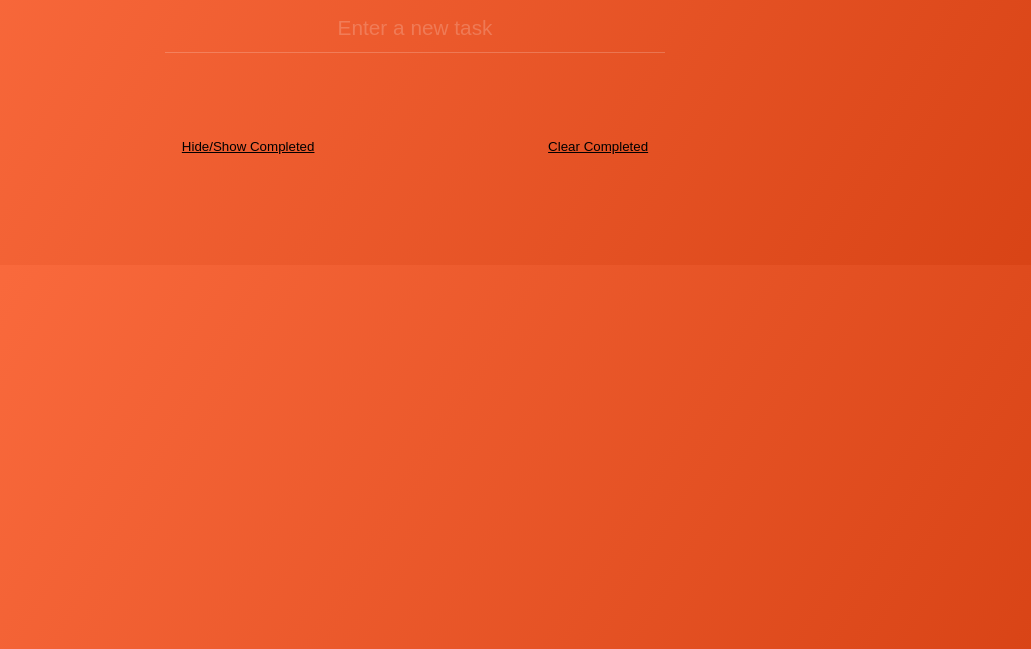
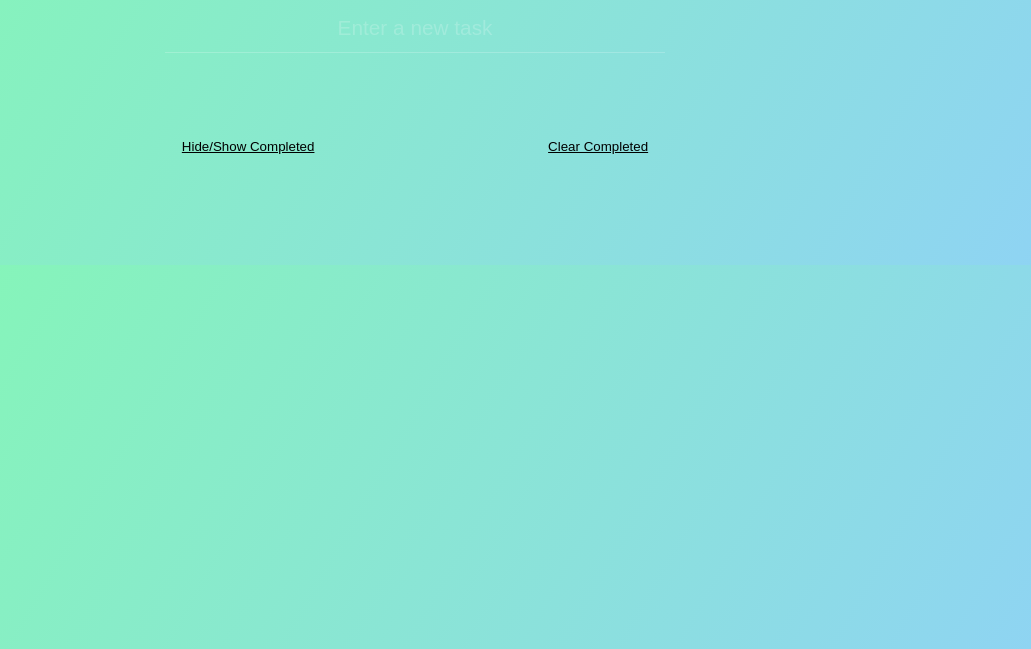
Before and after one commit to thaitwo/todos, a website built with webpack: page index.html in a window 1280 px wide. Shown: the part 151-800 px from the top of the page, without its empty margins (225-1256 px from the left). Built offline with Linux system fonts and the light colour scheme.

Commit message:
Fix some npm packages vulnerabiities

```diff
--- a/package.json
+++ b/package.json
@@ -5,19 +5,19 @@
   "main": "index.js",
   "dependencies": {
     "@shopify/draggable": "^1.0.0-beta.8",
-    "jquery": "^3.3.1",
+    "jquery": "^3.4.1",
     "store2": "^2.7.1",
     "uuid": "^3.3.2"
   },
   "devDependencies": {
     "css-loader": "^2.1.0",
     "extract-text-webpack-plugin": "^4.0.0-beta.0",
-    "node-sass": "^4.11.0",
+    "node-sass": "^4.12.0",
     "sass-loader": "^7.1.0",
     "style-loader": "^0.23.1",
     "webpack": "^4.28.3",
     "webpack-cli": "^3.2.0",
-    "webpack-dev-server": "^3.1.14"
+    "webpack-dev-server": "^3.3.1"
   },
   "scripts": {
     "test": "echo \"Error: no test specified\" && exit 1",
--- a/src/js/index.js
+++ b/src/js/index.js
@@ -437,7 +437,6 @@ var uuidv4 = require('uuid/v4');
 
     // Disable new todo input if todos length equals 3
     toggleNewTodoInput: function() {
-      console.log('working');
       var todosLength = this.todos.length;
 
       if (todosLength === 3) {
--- a/src/scss/_app.scss
+++ b/src/scss/_app.scss
@@ -1,6 +1,7 @@
 body {
   background-image: linear-gradient(120deg, #84fab0 0%, #8fd3f4 100%);
-  background-image: linear-gradient(120deg, $deep-orange-400 0%, $deep-orange-800 100%);
+  // background-image: linear-gradient(120deg, $deep-orange-400 0%, $deep-orange-800 100%);
+  // background-color: $white;
   font-family: Arial, Helvetica, sans-serif;
 }
 
```
Also changed, not shown: dist/css/style.compile.css, dist/js/app.compile.js, 1 other file.
